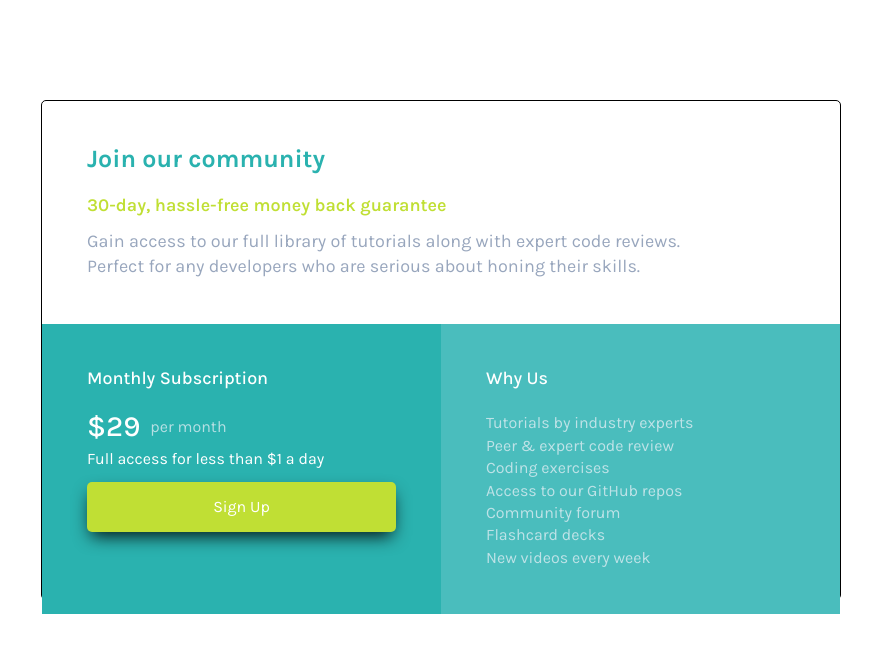
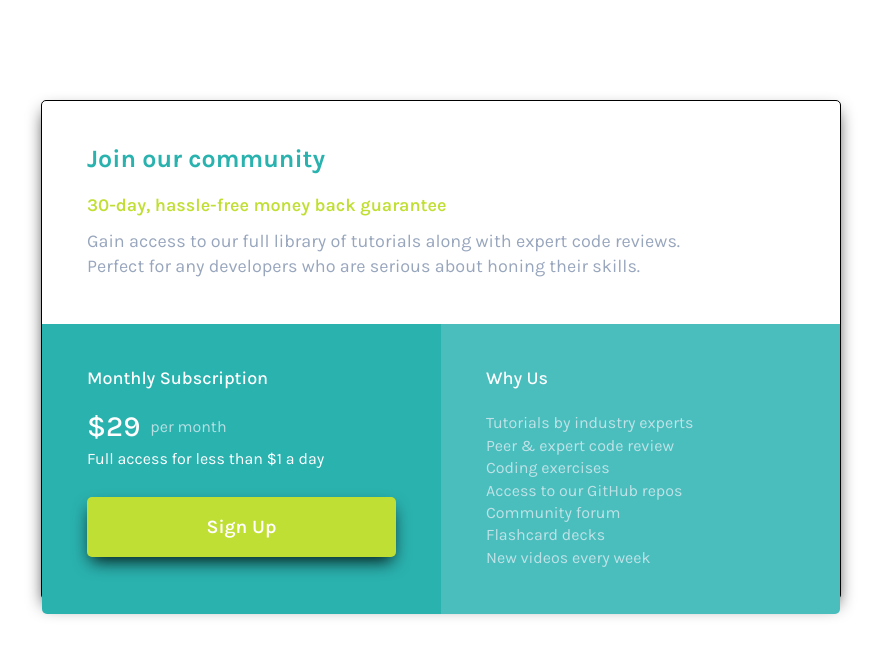
Before and after one commit to jasonuc/single-price-grid-component-master, a plain HTML site: page index.html in a window 1280 px wide. Shown: the whole page, without its empty margins (199-1080 px from the left). Drawn offline with Linux system fonts and the light colour scheme.

Commit message:
third commit

```diff
--- a/css/style.css
+++ b/css/style.css
@@ -3,7 +3,7 @@
     display: grid;
     width: 800px;
     height: 500px;
-    grid-template-rows: 1fr 1fr;
+    grid-template-rows: 1fr 2fr;
     grid-template-columns: 1fr 1fr;
     grid-template-areas: "a a"
                          "b c";
@@ -11,12 +11,17 @@
     border-radius: 5px;
     margin: 100px auto;
     font-family: 'Karla', sans-serif;
+    box-shadow: 0px 8px 17px -4px rgba(0,0,0,0.9);
+    -webkit-box-shadow: 0px 8px 17px -4px rgba(0,0,0,0.9);
+    -moz-box-shadow: 0px 8px 17px -4px rgba(0,0,0,0.9);
 }
 
 .a {
     grid-area: a;
     font-size: 18px;
     padding: 45px;
+    border-top-left-radius: 5px;
+    border-top-right-radius: 5px;
 }
 
 .a h2 {
@@ -24,7 +29,6 @@
     font-weight: 700;
     color: hsl(179, 62%, 43%);
     margin-bottom: 25px;
-
 }
 
 .a .green-text {
@@ -43,6 +47,7 @@
     padding: 45px;
     background-color: hsl(179, 62%, 43%);
     color: white;
+    border-bottom-left-radius: 5px;
 }
 
 .b h5 {
@@ -74,8 +79,10 @@
     align-items: center;
     justify-content: center;
     border-radius: 5px;
-    margin-top: 15px;
-    height: 50px;
+    margin-top: 30px;
+    height: 60px;
+    font-size: 19px;
+    font-weight: 600;
     background-color: hsl(71, 73%, 54%);
     box-shadow: 0px 8px 17px -4px rgba(0,0,0,0.9);
     -webkit-box-shadow: 0px 8px 17px -4px rgba(0,0,0,0.9);
@@ -86,6 +93,7 @@
     grid-area: c;
     padding: 45px;
     background-color: #4ABDBD;
+    border-bottom-right-radius: 5px;
 }
 
 .c h5 {
```
